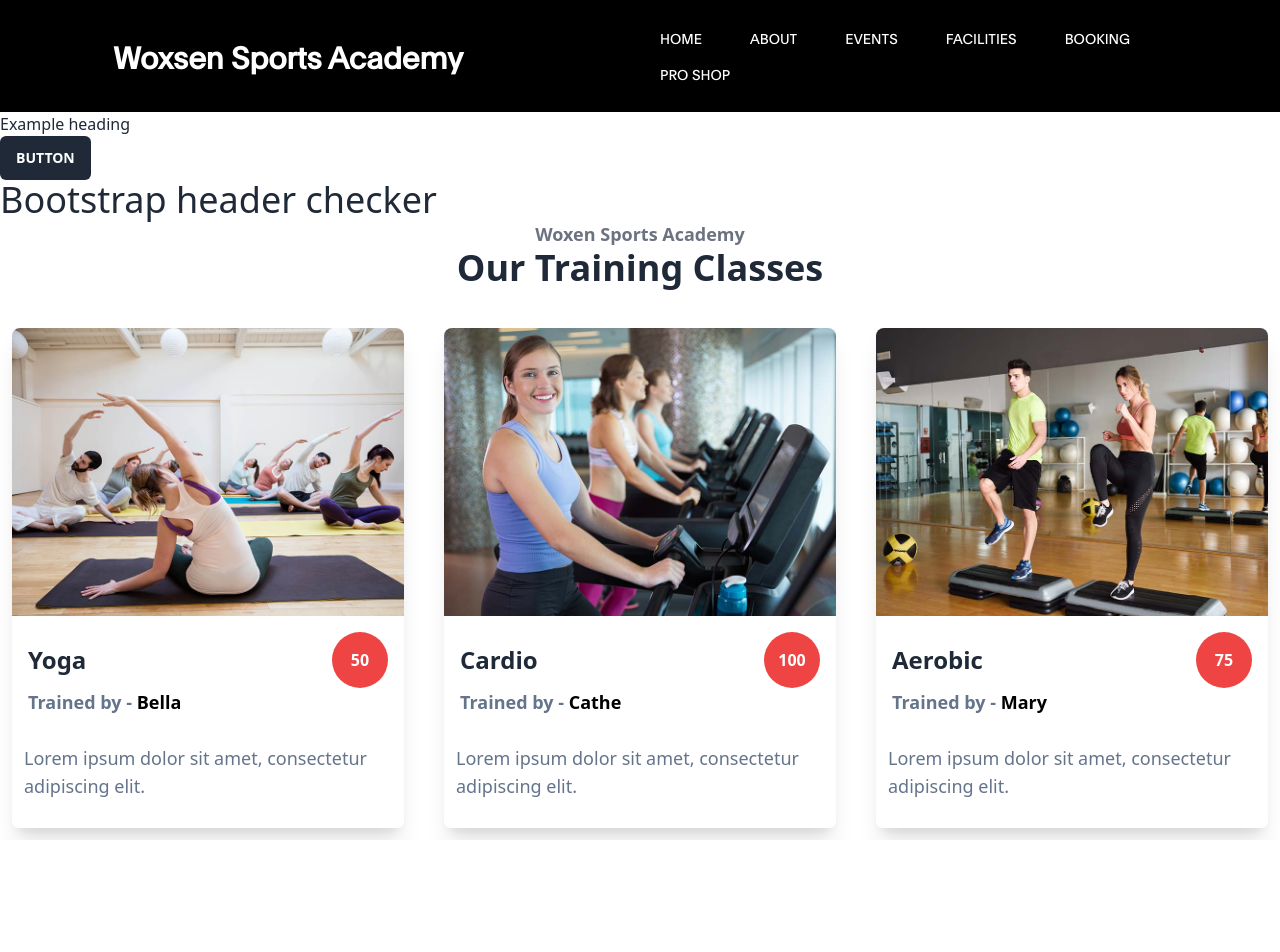
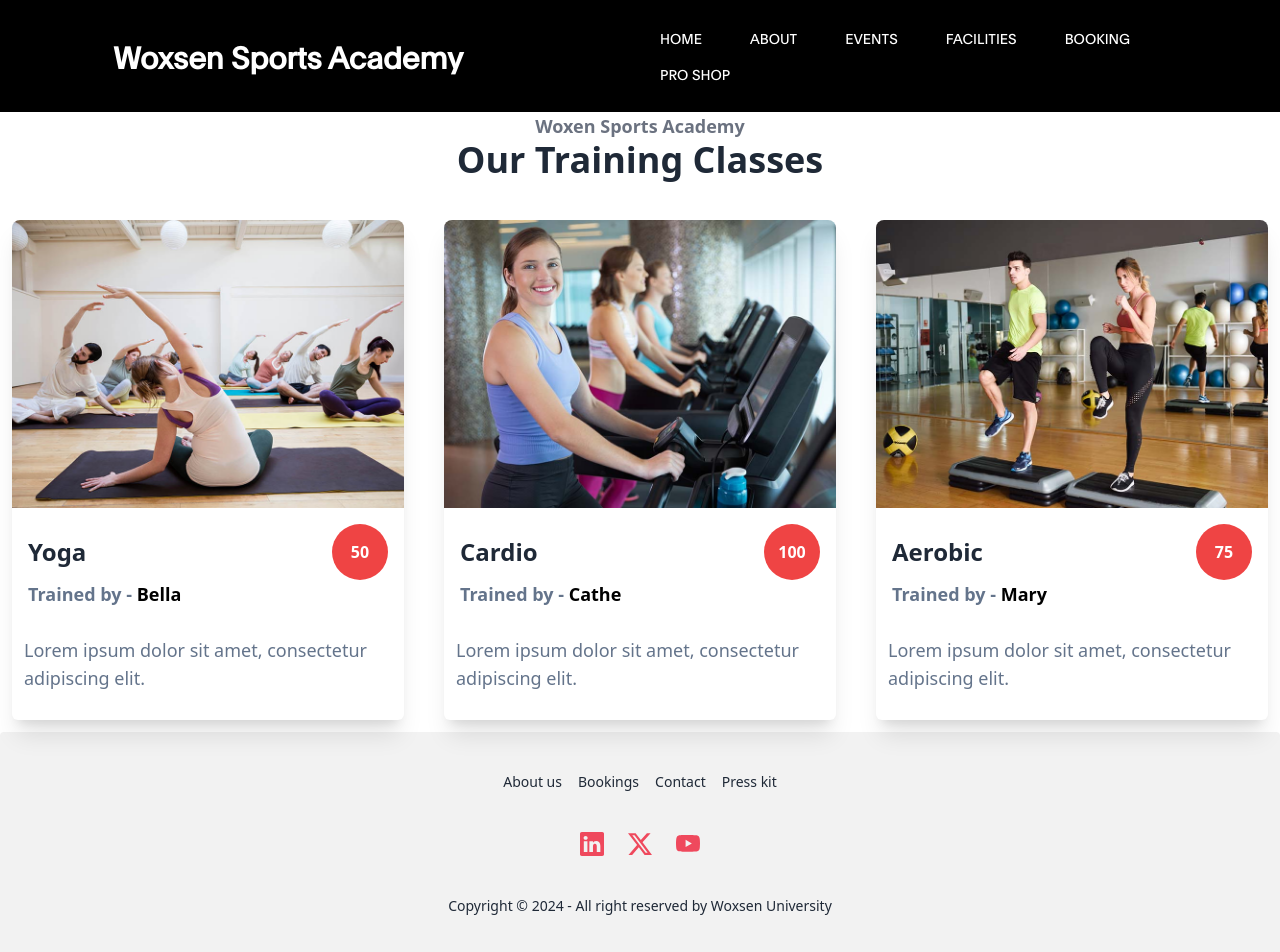
Before and after one commit to CODEX-WoU/NewLeague, a React (Vite) app in the folder client/: page / in a window 1280 px wide. Shown: the top 952 px of the page. Before the commit the page ends 840 px from the top, so only its background shows below. Built offline with nearby package versions, Linux system fonts and the light colour scheme.

Commit message:
Added: Footer

```diff
--- a/client/package.json
+++ b/client/package.json
@@ -10,10 +10,12 @@
     "preview": "vite preview"
   },
   "dependencies": {
-    "bootstrap": "^5.3.3",
     "react": "^18.3.1",
     "react-dom": "^18.3.1",
-    "react-router-dom": "^6.27.0"
+    "react-icons": "^5.3.0",
+    "react-router-dom": "^6.27.0",
+    "react-slick": "^0.30.2",
+    "slick-carousel": "^1.8.1"
   },
   "devDependencies": {
     "@eslint/js": "^9.11.1",
--- a/client/src/App.tsx
+++ b/client/src/App.tsx
@@ -1,19 +1,14 @@
 import { RouterProvider } from "react-router-dom";
 import router from "./router";
 import TheHeader from "./components/layout/TheHeader";
+import TheFooter from "./components/layout/TheFooter";
 
 function App() {
   return (
     <>
       <TheHeader></TheHeader>
-      <div>
-        <h1>Example heading</h1>
-      </div>
-      <button className="inline-block cursor-pointer rounded-md bg-gray-800 px-4 py-3 text-center text-sm font-semibold uppercase text-white transition duration-200 ease-in-out hover:bg-gray-900">
-        Button
-      </button>
-      <h1 className="text-4xl">Bootstrap header checker</h1>
       <RouterProvider router={router} />
+      <TheFooter />
     </>
   );
 }
--- /dev/null
+++ b/client/src/components/layout/TheFooter.tsx
@@ -0,0 +1,39 @@
+import React from "react";
+import { BsLinkedin, BsTwitterX, BsYoutube } from "react-icons/bs";
+
+const TheFooter: React.FC = () => {
+  return (
+    <footer
+      data-theme="dark"
+      className="footer footer-center bg-base-200 text-base-content rounded p-10"
+    >
+      <nav className="grid grid-flow-col gap-4">
+        <a className="link link-hover">About us</a>
+        <a className="link link-hover">Bookings</a>
+        <a className="link link-hover">Contact</a>
+        <a className="link link-hover">Press kit</a>
+      </nav>
+      <nav>
+        <div className="grid grid-flow-col gap-6">
+          <a href="https://in.linkedin.com/school/woxsen-university/">
+            <BsLinkedin size={24} color="#ef495d" />
+          </a>
+          <a href="https://x.com/Woxsen">
+            <BsTwitterX size={24} color="#ef495d" />
+          </a>
+          <a href="https://www.youtube.com/c/WoxsenUniversity">
+            <BsYoutube size={24} color="#ef495d" />
+          </a>
+        </div>
+      </nav>
+      <aside>
+        <p>
+          Copyright © {new Date().getFullYear()} - All right reserved by Woxsen
+          University
+        </p>
+      </aside>
+    </footer>
+  );
+};
+
+export default TheFooter;
```
Also changed, not shown: 1 other file (tests, documents, lock files or other folders).
